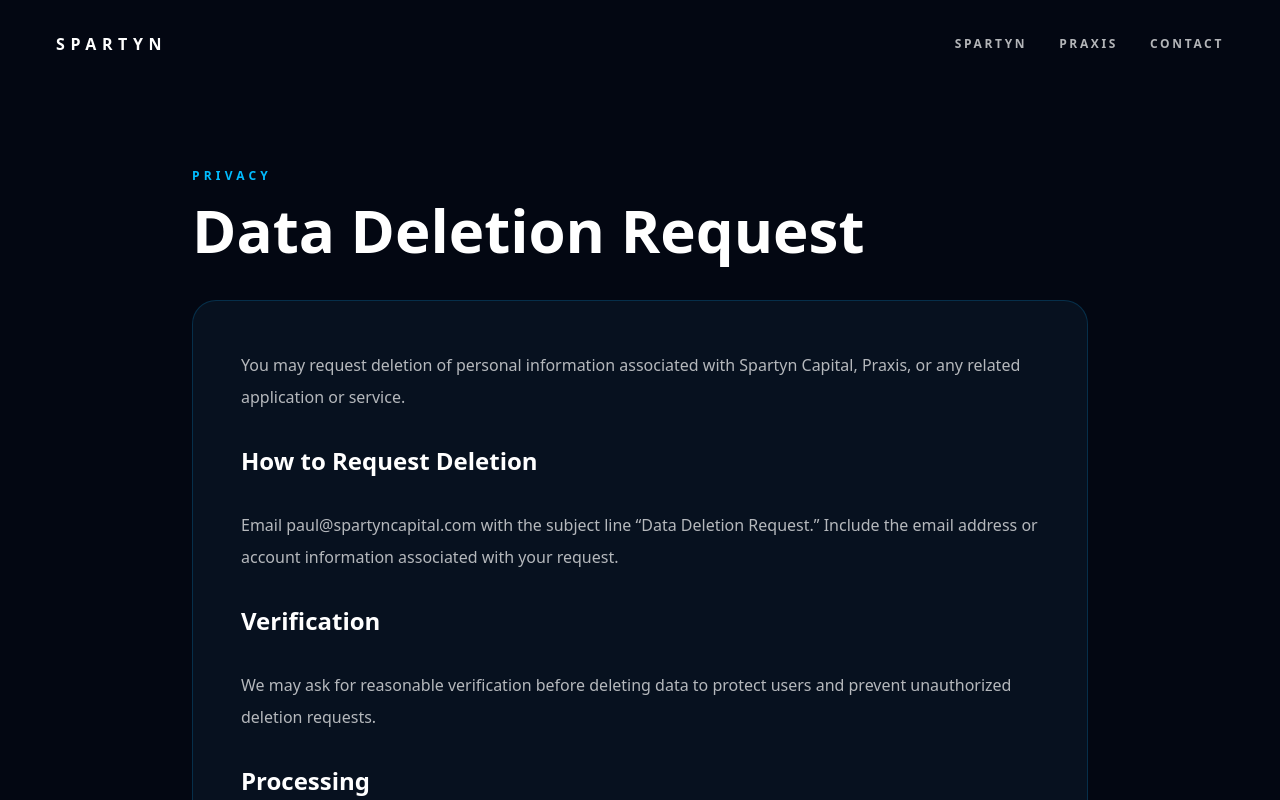
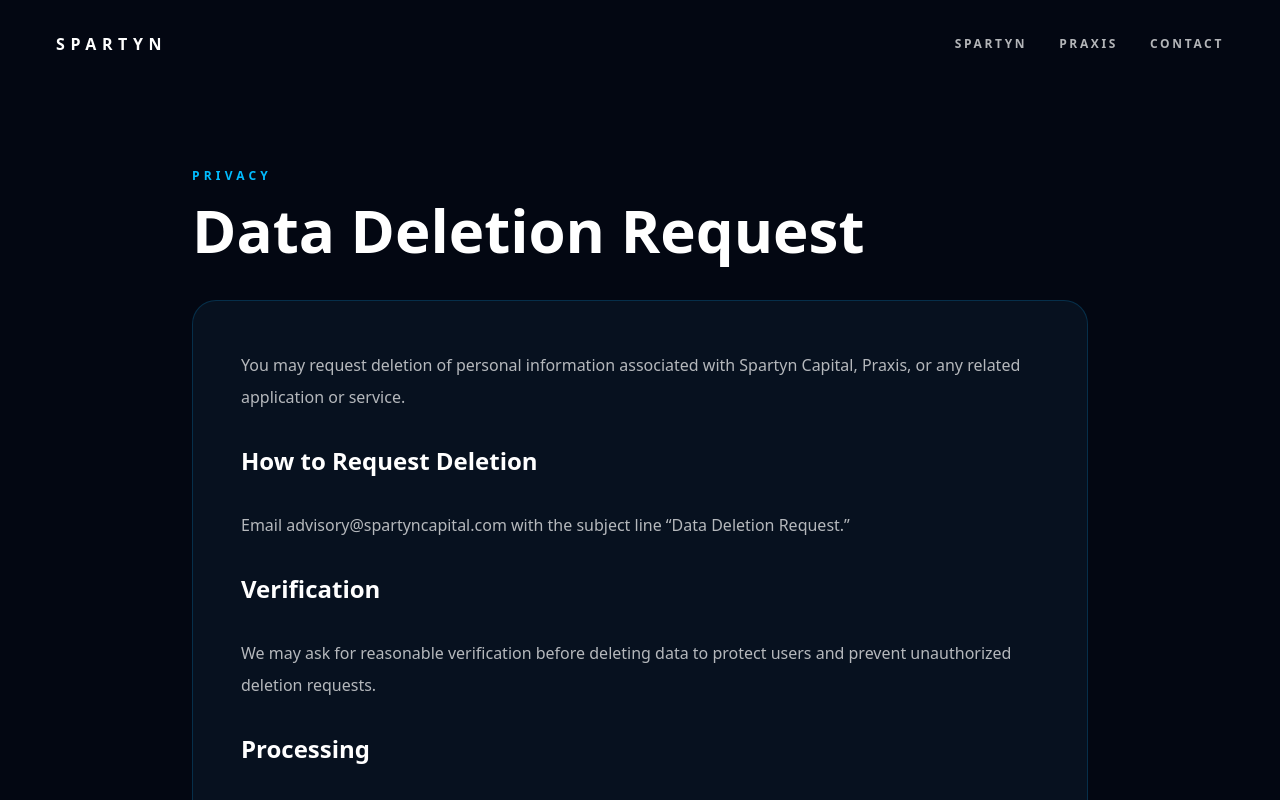
Before and after one commit to pmfRoddi/spartyn-capital-site, a Next.js app: page /data-deletion in a window 1280 px wide. Shown: the top 800 px of the page. Built offline with nearby package versions, Linux system fonts and the light colour scheme.

Commit message:
Update support email to advisory address

```diff
--- a/app/data-deletion/page.tsx
+++ b/app/data-deletion/page.tsx
@@ -10,9 +10,7 @@
 
       <h2 className="text-2xl font-bold text-white">How to Request Deletion</h2>
       <p>
-        Email paul@spartyncapital.com with the subject line “Data Deletion
-        Request.” Include the email address or account information associated
-        with your request.
+        Email advisory@spartyncapital.com with the subject line “Data Deletion Request.”
       </p>
 
       <h2 className="text-2xl font-bold text-white">Verification</h2>
```
